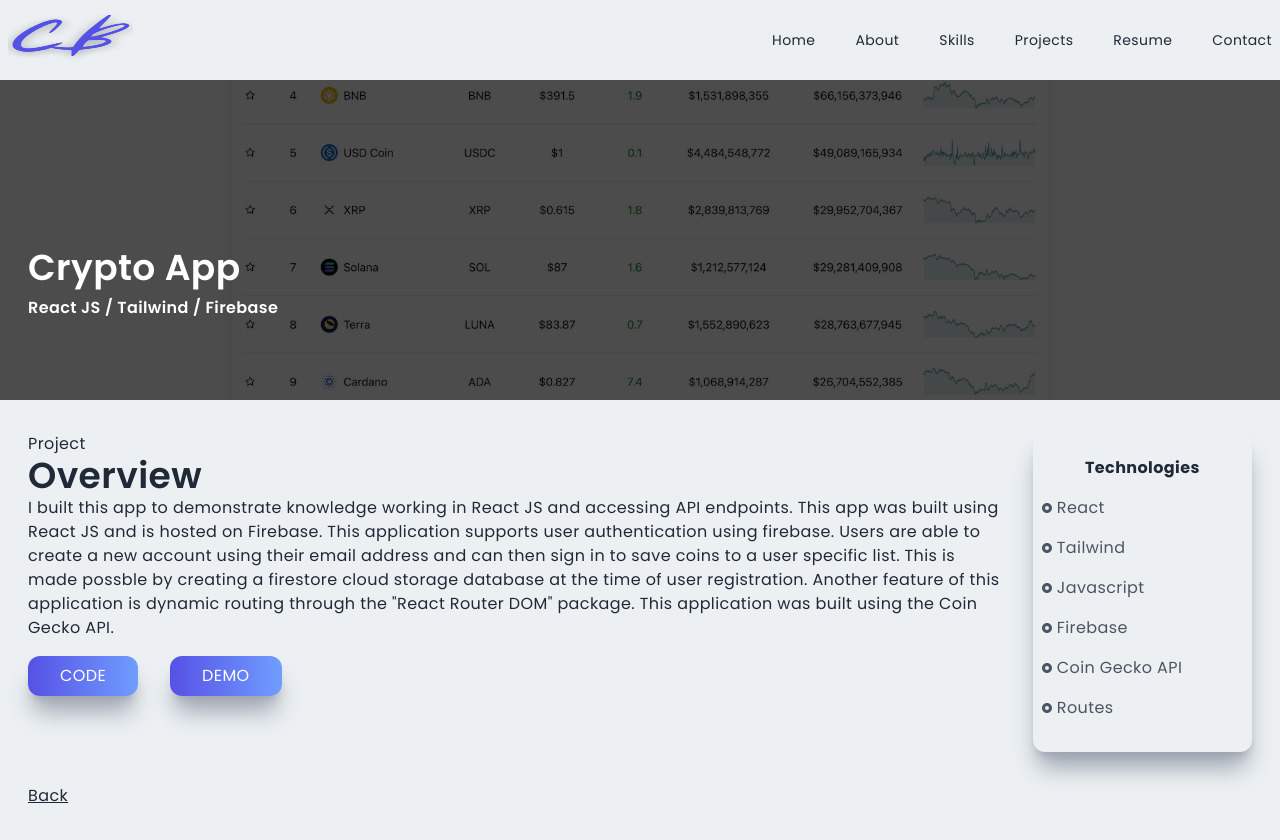
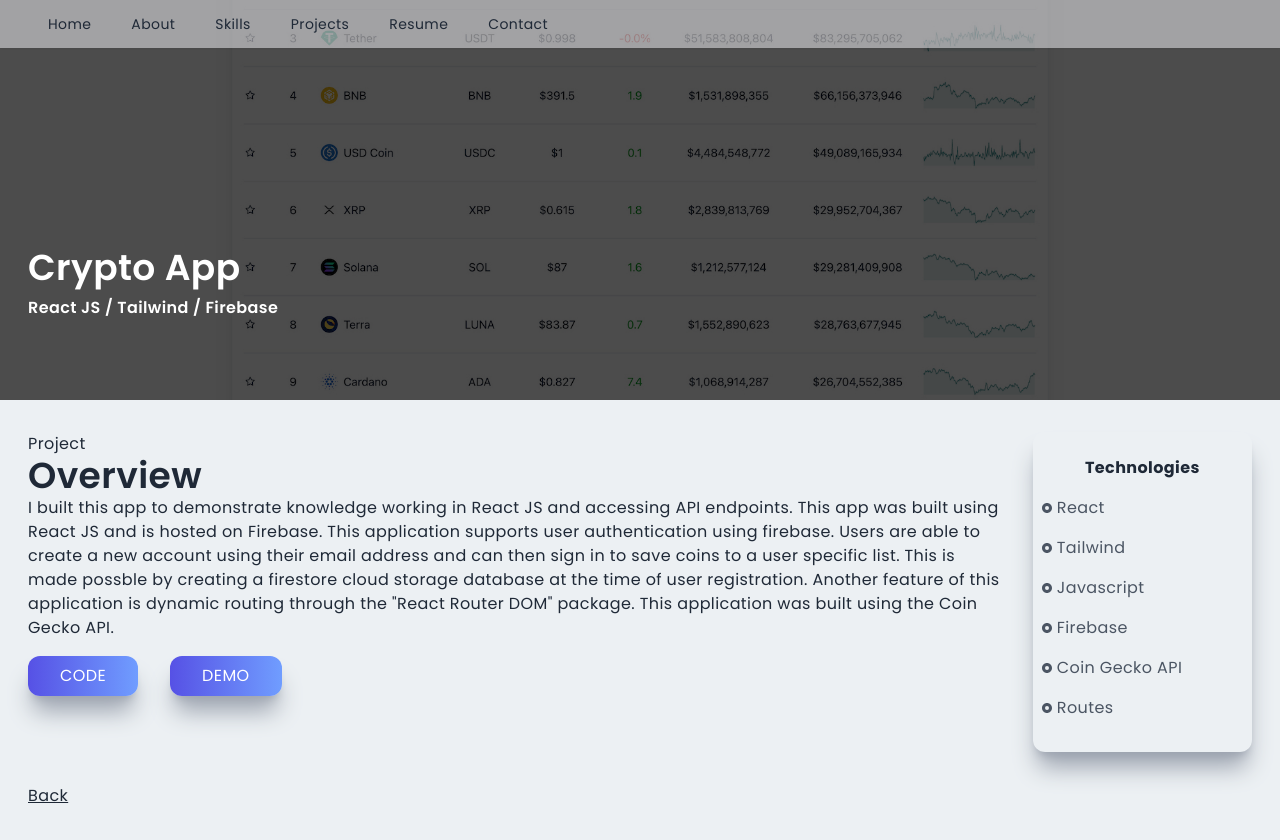
Before and after one commit to rollahaideri/Portfolio, a Next.js app: page /crypto in a window 1280 px wide. Built offline with nearby package versions, Linux system fonts and the light colour scheme.

Commit message:
Changed the style of navbar

```diff
--- a/components/Main.jsx
+++ b/components/Main.jsx
@@ -8,14 +8,14 @@
 
 const Main = () => {
   return (
-    <div id='home' className='w-full h-screen text-center'>
+    <div id='home' className='w-full h-screen text-center overflow-x-hidden'>
       <div className='max-w-[1240px] w-full h-full mx-auto p-2 flex justify-center items-center'>
         <div>
           <p className='uppercase text-sm tracking-widest text-gray-600'>
             LET&#39;S BUILD SOMETHING TOGETHER
           </p>
           <h1 className='py-4 text-gray-700'>
-            Hi, I&#39;m <span className='text-[#5651e5]'> Rohullah</span>
+            Hi, I&#39;m <span className='text-[#5651e5]'> Elias</span>
           </h1>
           <h1 className='py-2 text-gray-700 '>An iOS/Android developer</h1>
           <p className='py-4 text-gray-600 sm:max-w-[70%] m-auto'>
--- a/components/Navbar.jsx
+++ b/components/Navbar.jsx
@@ -13,7 +13,7 @@
 const Navbar = () => {
   const [nav, setNav] = useState(false);
   const [shadow, setShadow] = useState(false);
-  const [navBg, setNavBg] = useState('#ecf0f3');
+  const [navBg, setNavBg] = useState('rgba(248, 248, 251, 0.5)');
   const [linkColor, setLinkColor] = useState('#1f2937');
 
   // const [position, setPosition] = useState('fixed')
@@ -43,8 +43,10 @@
     const handleShadow = () => {
       if (window.scrollY >= 90) {
         setShadow(true);
+        // setNavBg('rgba(248, 248, 251, 0.5)');
       } else {
         setShadow(false);
+        // setNavBg('rgba(248, 248, 251, 1.0)');
       }
     };
     window.addEventListener('scroll', handleShadow);
@@ -57,13 +59,13 @@
       style={{ backgroundColor: `${navBg}` }}
       className={
         shadow
-        ? 'invisible md:visible fixed w-full h-20 shadow-xl z-[100] ease-in-out duration-300'
-        : 'invisible md:visible fixed w-full h-20 z-[100] '
+        ? 'invisible md:visible fixed w-full h-12 backdrop-blur-xl bg-white/30 shadow-sm z-[100] ease-in-out duration-300'
+        : 'invisible md:visible fixed w-full h-12 z-[100] shadow-sm '
       }
     >
 
-      <div className='flex justify-between items-center w-full h-full px-2 2xl:px-16'>
-        <Link href='/'>
+      <div className='flex justify-between items-center w-full h-full px-2 2xl:px-12'>
+        {/* <Link href='/'>
           <a>
             <Image
               src={NavLogo}
@@ -73,7 +75,7 @@
               className='cursor-pointer'
             />
           </a>
-        </Link>
+        </Link> */}
         <div>
           <ul style={{ color: `${linkColor}` }} className='hidden md:flex'>
             <li className='ml-10 text-sm hover:border-b hover:text-[#5651e5] '>
```
